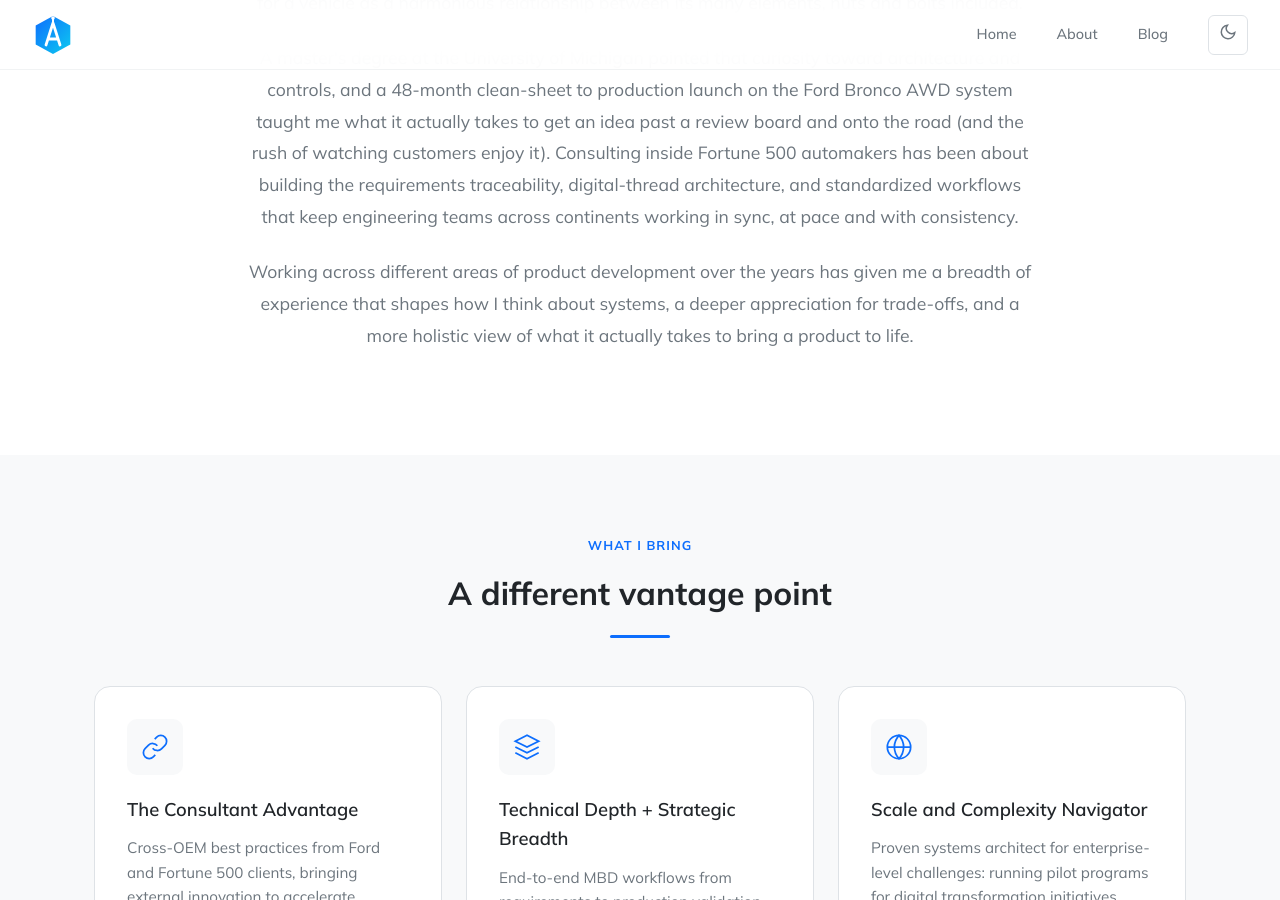
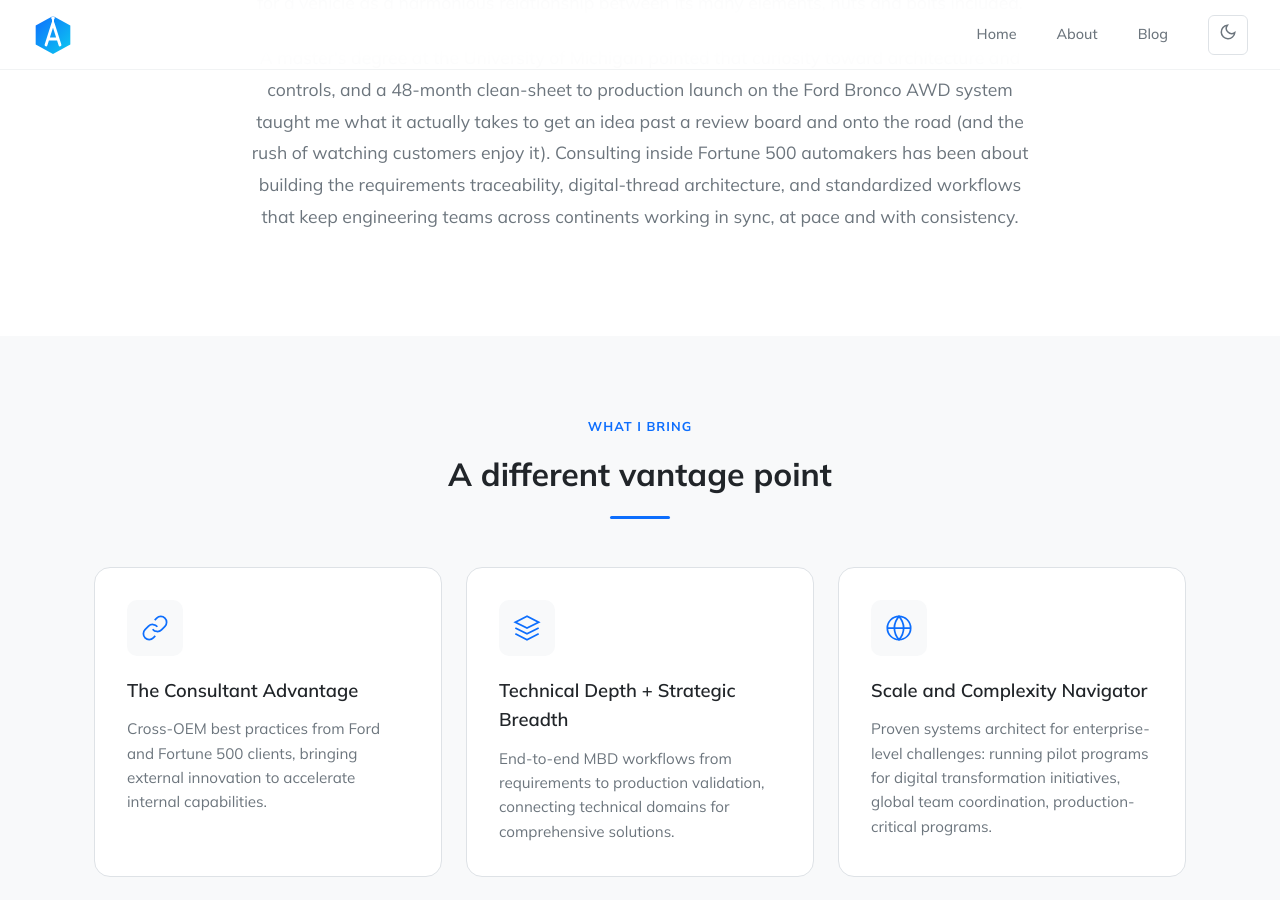
Before and after one commit to anandrams/anandrams.github.io, a Jekyll site: the page built from index.md, in a window 1280 px wide and 900 px high, scrolled down 1309 px. Built offline with Jekyll 4.4.1, drawn with Linux system fonts in a browser that asks for light colours.

Commit message:
Trim About Me section to two paragraphs

```diff
--- a/index.md
+++ b/index.md
@@ -44,7 +44,6 @@ title: Home
     <div class="about-content">
       <p>My first experience, in the design room at Ashok Leyland building CAD and FEA models for load bodies, taught me engineering nuance and trade-offs firsthand. Hands-on service work, diagnosing failures and overhauling engine and transmission systems, gave me an appreciation for a vehicle as a harmonious relationship between its many elements, nuts and bolts included.</p>
       <p>A master's degree at the University of Michigan pointed that curiosity toward architecture and controls, and a 48-month clean-sheet to production launch on the Ford Bronco AWD system taught me what it actually takes to get an idea past a review board and onto the road (and the rush of watching customers enjoy it). Consulting inside Fortune 500 automakers has been about building the requirements traceability, digital-thread architecture, and standardized workflows that keep engineering teams across continents working in sync, at pace and with consistency.</p>
-      <p>Working across different areas of product development over the years has given me a breadth of experience that shapes how I think about systems, a deeper appreciation for trade-offs, and a more holistic view of what it actually takes to bring a product to life.</p>
     </div>
   </section>
 
```
